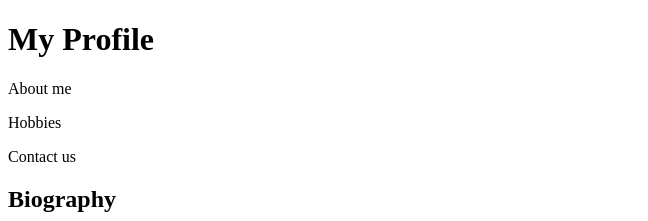
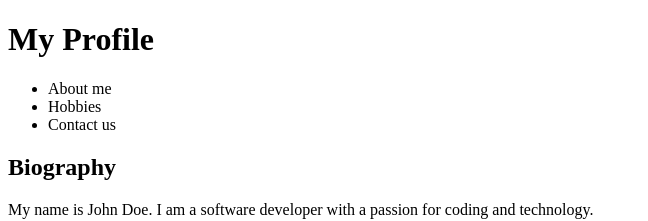
Before and after one commit to ayomikuolarewaju/assignment, a plain HTML site: page index.html in a window 1280 px wide. Shown: the top 221 px of the page, without its empty margins (0-648 px from the left). Drawn offline with Linux system fonts and the light colour scheme.

Commit message:
Update index.html

```diff
--- a/index.html
+++ b/index.html
@@ -12,16 +12,19 @@
         </div>
         <div>
             <nav>
-                <p>About me</p>
-                <p>Hobbies</p>
-                <p>Contact us</p>
+                <ul>
+                <li>About me</li>
+                <li>Hobbies</li>
+                <li>Contact us</li>
+                </ul>
+
             </nav>
         </div>
     </header>
     <section>
         <h2>Biography</h2>
         <p>My name is John Doe. I am a software developer with a passion for coding and technology.</p>
-        <img src="profile.png" alt="Profile Picture" width="200" height="200">
+        <img src="profile.png" alt="John Doe's Profile Picture" width="200" height="200">
     </section>
     <section>
         <h2>Hobbies</h2>
```
